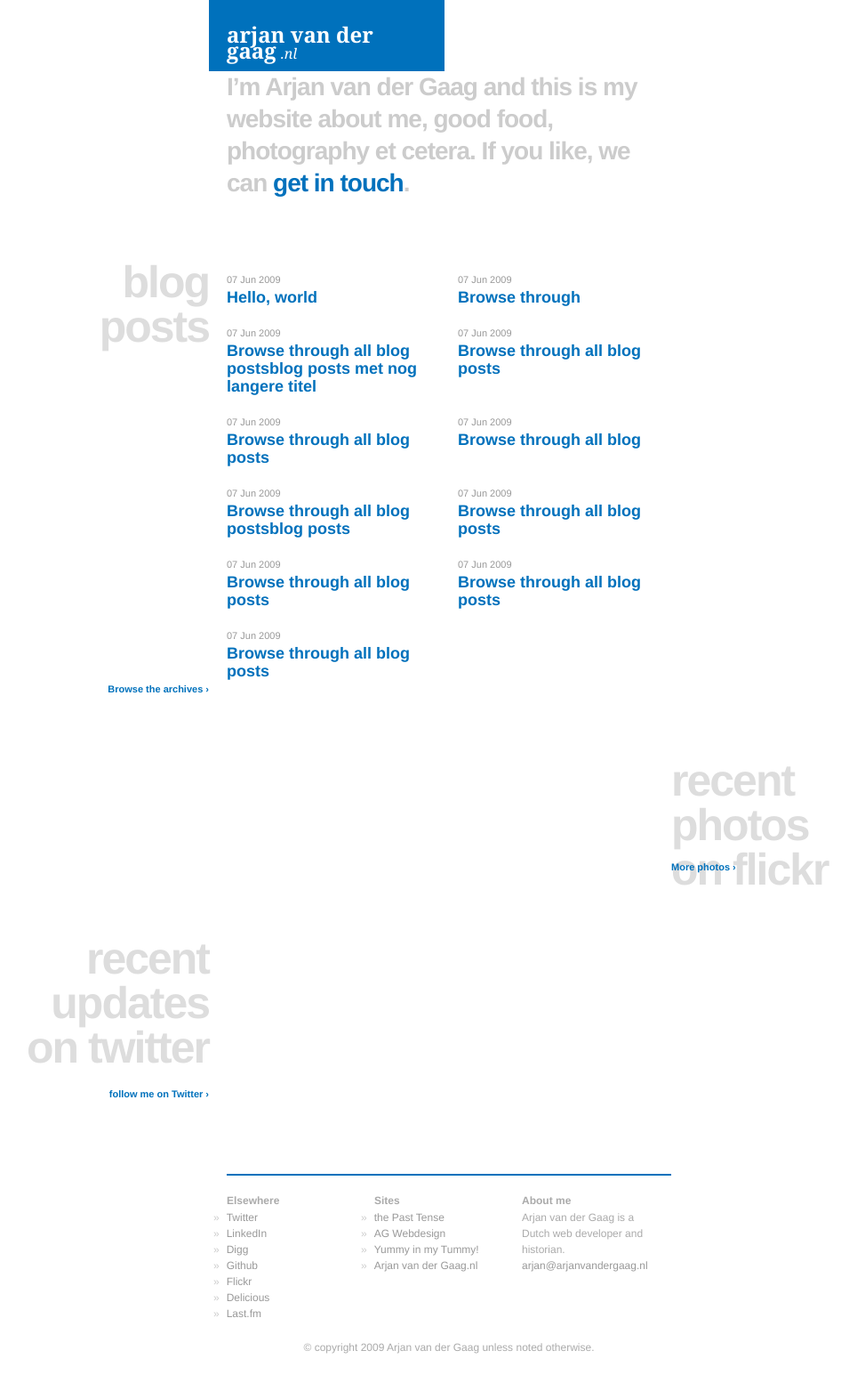
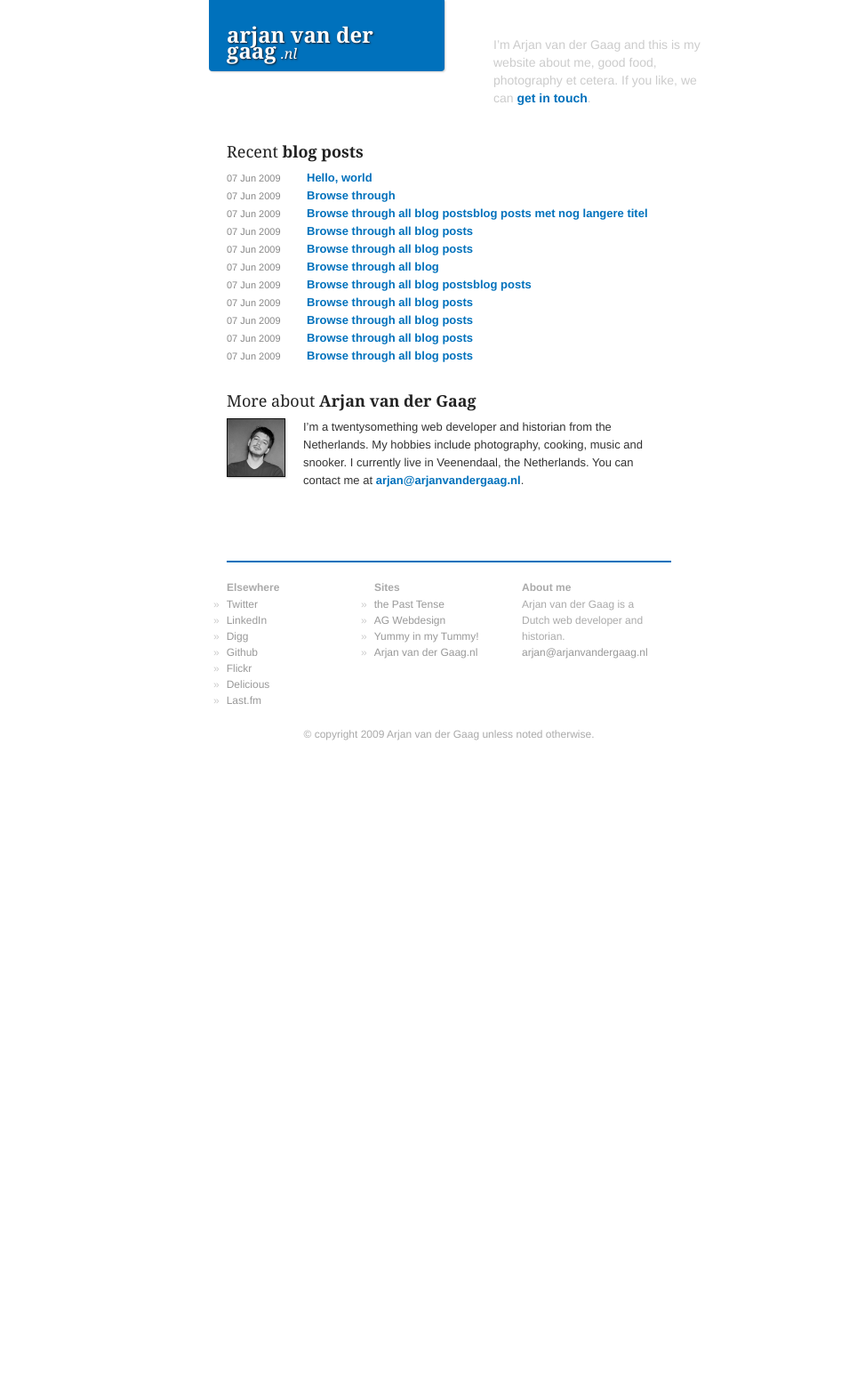
Before and after one commit to avdgaag/arjanvandergaag.nl, a Jekyll site: the page built from index.html, in a window 1280 px wide. Shown: the whole page at 89% size, without its empty margins (135-1099 px from the left). Built offline with Jekyll 4.4.1, drawn with Linux system fonts in a browser that asks for light colours; Markdown is read by kramdown in place of the engine named in the settings; after the commit the page ends 900 px from its top, so only the background shows below that.

Commit message:
Simplify lay-out

```diff
--- a/_config.yml
+++ b/_config.yml
@@ -2,7 +2,7 @@ destination: ./_site
 auto:        false
 lsi:         true
 server_port: 4000
-pygments:    false
+pygments:    true
 markdown:    maruku
 permalink:   date
 maruku:
--- a/_layouts/default.html
+++ b/_layouts/default.html
@@ -14,10 +14,9 @@
 
         <!-- Stylesheets, feed, favicon -->
         <link rel="stylesheet" href="/assets/screen.css" type="text/css" media="screen, projection">
-        <link rel="stylesheet" href="/assets/syntax.css" type="text/css" media="screen, projection">
         <link rel="stylesheet" href="/assets/print.css" type="text/css" media="print">
-        <link rel="alternate" type="application/rss+xml" title="Arjanvandergaag.nl RSS Feed" href="/atom.xml">
-        <link href="/assets/images/favicon.ico" rel="Shortcut Icon" type="image/ico">
+        <link rel="alternate" type="application/atom+xml" title="Arjanvandergaag.nl Atom Feed" href="/atom.xml">
+        <link href="/assets/favicon.png" rel="icon" type="image/png">
 
         <!-- OpenID -->
         <link rel="openid.server" href="http://www.myopenid.com/server" />
@@ -26,7 +25,7 @@
         <link rel="openid2.provider" href="http://www.myopenid.com/server" />
         <meta http-equiv="X-XRDS-Location" content="http://www.myopenid.com/xrds?username=avdgaag.myopenid.com" />
     </head>
-    <body class="{{ page.kind }}">
+    <body>
         <div id="site">
             <div id="header">
                 <div id="branding">
@@ -44,37 +43,6 @@
                 <div id="main">
                     {{ content }}
                 </div><!-- /main -->
-
-                {% if page.hide_sidebar != true %}
-                {% assign tweets = 1 %}
-                <div id="sidebar">
-
-                    <div id="subscribe_module" class="module">
-                        <div class="header">
-                            <h4>Subscribe</h4>
-                        </div>
-                        <div class="body">
-                            <a href="/atom.xml" title="Subscribe to updates on this blog" rel="alternate">Subscribe to updates</a>
-                        </div>
-                    </div><!-- /subscribe_module -->
-
-
-                    <div id="twitter_module" class="module">
-                        <div class="header">
-                            <h4>Currently on Twitter</h4>
-                        </div>
-                        <div class="body">
-                            <ul id="twitter_update_list"></ul>
-                        </div>
-                        <div class="footer">
-                            <a href="http://twitter.com/avdgaag">More updates &rsaquo;</a>
-                        </div>
-                    </div><!-- /twitter_module -->
-
-                </div><!-- /sidebar -->
-                {% else %}
-                    {% assign tweets = 3 %}
-                {% endif %}
             </div><!-- /content -->
             <div id="footer">
                 <hr>
@@ -108,8 +76,5 @@
                 <p>&copy; copyright 2009 Arjan van der Gaag unless noted otherwise.</p>
             </div><!-- /footer -->
         </div><!-- /site -->
-
-        <script type="text/javascript" src="http://twitter.com/javascripts/blogger.js"></script>
-        <script type="text/javascript" src="http://twitter.com/statuses/user_timeline/avdgaag.json?callback=twitterCallback2&amp;count={{ tweets }}"></script>
     </body>
 </html>
--- a/assets/screen.css
+++ b/assets/screen.css
@@ -226,7 +226,8 @@ body {
 
     h3 {
         font-size: 14px;
-        margin:  20px 0 0;
+        margin:  30px 0 -10px;
+        font-style: italic;
     }
 
     h4 {
@@ -263,7 +264,7 @@ body {
 		color: #aaa;
 	}
 
-	#title a {
+	#title a, #title a:visited {
 		position: absolute;
 		display: block;
 		top: -40px;
@@ -276,6 +277,14 @@ body {
 		text-transform: lowercase;
 		width: 225px;
 		color: #fff;
+		text-shadow: #1a1c25 1px 1px 2px;
+		-webkit-border-bottom-right-radius: 4px;
+		-webkit-border-bottom-left-radius: 4px;
+        -webkit-box-shadow: 1px 1px 2px #ccc;
+	}
+
+	#title a:hover {
+		color: #cde0f1;
 	}
 
 	#title small {
@@ -306,19 +315,31 @@ body {
         color: #666;
     }
 
+    blockquote.pull {
+		font-size: 20px;
+		font-weight: bold;
+		letter-spacing: -1px;
+		color: #999;
+		line-height: 30px;
+		float: right;
+		width: 300px;
+		margin: 20px -100px 20px 100px;
+	}
+
     blockquote > *:first-child:before {
         content: "\201C";
         display: block;
         font-size: 2.5em;
-        margin: 1em 0 -.5em -.62em;
+        margin: .9em 0 -.9em -.62em;
         font-family: Georgia, Palatino, "Palatino Linotype", Times, "Times New Roman", serif;
         padding-right: .2em;
         color: #aaa;
         line-height: 0;
     }
 
-    .safari blockquote > *:first-child:before {
-        margin: .9em 0 -.9em -.62em;
+    blockquote.pull > *:first-child:before {
+		margin: .5em 0 -.8em -.75em;
+		color: #ccc;
 	}
 
     pre {
@@ -326,8 +347,9 @@ body {
         background: #f6f6f6;
         color: #888;
         padding: 10px;
-        margin: 20px 0;
+        margin: 20px -10px;
         -webkit-border-radius: 5px;
+        -webkit-box-shadow: 1px 1px 2px #ccc;
     }
 
 /* @end */
@@ -432,215 +454,124 @@ body {
     #content dd {
         margin-left: 20px;
     }
-/* @end */
 
-/* @group Modules */
+    #content ol.posts {
+		list-style: none;
+		margin: 20px 0;
+	}
 
-	.module {
+	#content ol.posts span {
+		font-size: 11px;
+		color: #888;
+		display: block;
+		float: left;
+		width: 70px;
+		margin: 0 20px 0 -90px;
 		position: relative;
 	}
 
-	.module .footer {
-		font-size: 11px;
-		text-align: right;
+	#content ol.posts li {
+		clear: left;
+		padding-left: 90px;
+	}
+/* @end */
+
+/* @group Photos */
+
+	div.photo.left, img.left {
+	    float: left;
+	    margin: 20px 20px 20px 0;
 	}
 
-	/* @group Extra-large modules on the frontpage */
-
-		.module.xl {
-			margin: 80px 0;
+	div.photo.right, img.right {
+	    float: right;
+	    margin: 20px 0 20px 20px;
 	}
 
-		.module.xl h2 {
-			font: bold 50px/50px Helvetica Neue, Arial, sans-serif;
-			margin: 0;
-			letter-spacing: -2px;
-			color: #ddd;
-			text-transform: lowercase;
+	div.photo.full, img.full {
+	    clear: both;
+	    display: block;
+	    text-align: center;
+	    margin: 20px auto;
 	}
 
-		.module.xl .header,
-		.module.xl .footer {
-			position: absolute;
-			width: 220px;
-			text-align: right;
-			right: 520px;
-			top: -12px;
+	img.bordered {
+	    border: 1px solid #111;
+        -webkit-box-shadow: 1px 1px 2px #ccc;
 	}
 
-		.module.xl.alt .header,
-		.module.xl.alt .footer {
-			text-align: left;
-			left: 500px;
-		}
-
-		.module.xl .footer {
-			top: auto;
-			bottom: 0;
-		}
-
-		.module.xl .body {
-			min-height: 120px;
-		}
-
-		.module.xl .body:after {
-			content: ".";
-			clear: both;
-			height: 0px;
-			visibility: hidden;
-			display: block;
+	div.photo p {
+	    /*
+	     * photo caption
+	     */
+	    margin: 0;
+	    font-size: .8571em;
+	    color: #999;
 	}
 
 /* @end */
 
-	/* @group Subscribe module */
+/* @group Syntax */
 
-		#subscribe_module {
-			margin: 0 0 20px 0;
-		}
-
-		#subscribe_module .header, #subscribe_module .footer {
-			display: none;
-		}
-
-		#subscribe_module a {
-			display: block;
-			background: url(/assets/feed.png) no-repeat 5px 7px;
-			margin: -5px;
-			padding: 8px 5px 7px 45px;
-			line-height: 15px;
-			text-shadow: #eee 1px 1px 1px;
-		}
-
-		#subscribe_module a:hover {
-			background-color: #e6e6e6;
-			-webkit-border-radius: 3px;
-		}
+.highlight  { background: #ffffff; }
+.highlight .c { color: #999988; font-style: italic } /* Comment */
+.highlight .err { color: #a61717; background-color: #e3d2d2 } /* Error */
+.highlight .k { font-weight: bold } /* Keyword */
+.highlight .o { font-weight: bold } /* Operator */
+.highlight .cm { color: #999988; font-style: italic } /* Comment.Multiline */
+.highlight .cp { color: #999999; font-weight: bold } /* Comment.Preproc */
+.highlight .c1 { color: #999988; font-style: italic } /* Comment.Single */
+.highlight .cs { color: #999999; font-weight: bold; font-style: italic } /* Comment.Special */
+.highlight .gd { color: #000000; background-color: #ffdddd } /* Generic.Deleted */
+.highlight .gd .x { color: #000000; background-color: #ffaaaa } /* Generic.Deleted.Specific */
+.highlight .ge { font-style: italic } /* Generic.Emph */
+.highlight .gr { color: #aa0000 } /* Generic.Error */
+.highlight .gh { color: #999999 } /* Generic.Heading */
+.highlight .gi { color: #000000; background-color: #ddffdd } /* Generic.Inserted */
+.highlight .gi .x { color: #000000; background-color: #aaffaa } /* Generic.Inserted.Specific */
+.highlight .go { color: #888888 } /* Generic.Output */
+.highlight .gp { color: #555555 } /* Generic.Prompt */
+.highlight .gs { font-weight: bold } /* Generic.Strong */
+.highlight .gu { color: #aaaaaa } /* Generic.Subheading */
+.highlight .gt { color: #aa0000 } /* Generic.Traceback */
+.highlight .kc { font-weight: bold } /* Keyword.Constant */
+.highlight .kd { font-weight: bold } /* Keyword.Declaration */
+.highlight .kp { font-weight: bold } /* Keyword.Pseudo */
+.highlight .kr { font-weight: bold } /* Keyword.Reserved */
+.highlight .kt { color: #445588; font-weight: bold } /* Keyword.Type */
+.highlight .m { color: #009999 } /* Literal.Number */
+.highlight .s { color: #d14 } /* Literal.String */
+.highlight .na { color: #008080 } /* Name.Attribute */
+.highlight .nb { color: #0086B3 } /* Name.Builtin */
+.highlight .nc { color: #445588; font-weight: bold } /* Name.Class */
+.highlight .no { color: #008080 } /* Name.Constant */
+.highlight .ni { color: #800080 } /* Name.Entity */
+.highlight .ne { color: #990000; font-weight: bold } /* Name.Exception */
+.highlight .nf { color: #990000; font-weight: bold } /* Name.Function */
+.highlight .nn { color: #555555 } /* Name.Namespace */
+.highlight .nt { color: #000080 } /* Name.Tag */
+.highlight .nv { color: #008080 } /* Name.Variable */
+.highlight .ow { font-weight: bold } /* Operator.Word */
+.highlight .w { color: #bbbbbb } /* Text.Whitespace */
+.highlight .mf { color: #009999 } /* Literal.Number.Float */
+.highlight .mh { color: #009999 } /* Literal.Number.Hex */
+.highlight .mi { color: #009999 } /* Literal.Number.Integer */
+.highlight .mo { color: #009999 } /* Literal.Number.Oct */
+.highlight .sb { color: #d14 } /* Literal.String.Backtick */
+.highlight .sc { color: #d14 } /* Literal.String.Char */
+.highlight .sd { color: #d14 } /* Literal.String.Doc */
+.highlight .s2 { color: #d14 } /* Literal.String.Double */
+.highlight .se { color: #d14 } /* Literal.String.Escape */
+.highlight .sh { color: #d14 } /* Literal.String.Heredoc */
+.highlight .si { color: #d14 } /* Literal.String.Interpol */
+.highlight .sx { color: #d14 } /* Literal.String.Other */
+.highlight .sr { color: #009926 } /* Literal.String.Regex */
+.highlight .s1 { color: #d14 } /* Literal.String.Single */
+.highlight .ss { color: #990073 } /* Literal.String.Symbol */
+.highlight .bp { color: #999999 } /* Name.Builtin.Pseudo */
+.highlight .vc { color: #008080 } /* Name.Variable.Class */
+.highlight .vg { color: #008080 } /* Name.Variable.Global */
+.highlight .vi { color: #008080 } /* Name.Variable.Instance */
+.highlight .il { color: #009999 } /* Literal.Number.Integer.Long */
 
 /* @end */
-
-	/* @group Twitter module */
-
-		#twitter_module li {
-			margin: 10px 0;
-			font-size: 11px;
-			line-height: 16px;
-		}
-
-		#twitter_module ul {
-			margin: 0;
-			list-style: none;
-		}
-
-		.frontpage #twitter_module .body {
-			min-height: 175px;
-		}
-
-		.frontpage #twitter_module li {
-			margin: 20px 0;
-			font-size: 12px;
-			line-height: 20px;
-		}
-
-		.frontpage #twitter_module span {
-			background: #eee;
-			display: block;
-			padding: 5px;
-			-webkit-border-radius: 5px
-		}
-
-		.frontpage #twitter_module .body a {
-			display: block;
-			padding: 5px 25px;
-		}
-
-		.frontpage #twitter_module li:nth-child(2) {
-			opacity: .75;
-		}
-
-		.frontpage #twitter_module li:nth-child(3) {
-			opacity: .5;
-		}
-
-	/* @end */
-
-	/* @group Flickr module */
-
-		#flickr_module .flickr_badge_image {
-			width: 87px;
-			float: left;
-			margin-right: 11px;
-		}
-
-		#flickr_module #flickr_badge_image1 {
-			width: 320px;
-			margin-right: 10px;
-		}
-
-		#flickr_module #flickr_badge_image2,
-		#flickr_module #flickr_badge_image3 {
-			width: 150px;
-			margin-bottom: 10px;
-		}
-
-		#flickr_module .flickr_badge_image a {
-			border: 1px solid #333;
-			display: block;
-			position: relative;
-			padding-bottom: 66%;
-			height: 0;
-			opacity: .75;
-		}
-
-		#flickr_module .flickr_badge_image a:hover {
-			opacity: 1;
-		}
-
-		#flickr_module .flickr_badge_image img {
-			position: absolute;
-			top: 0;
-			left: 0;
-			width: 100%;
-			height: 100%;
-		}
-
-	/* @end */
-
-	/* @group Archives module */
-
-		#archives_module ol {
-			list-style: none;
-			margin: 0 0 0 -20px;
-			font-size: 18px;
-		}
-
-		#archives_module span {
-			display: block;
-			font-size: 11px;
-			color: #999;
-		}
-
-		#archives_module li {
-			position: relative;
-			margin: 0 0 20px 20px;
-			width: 240px;
-			float: left;
-		}
-
-		#archives_module .body a {
-			display: block;
-			margin: -25px -5px -5px -5px;
-			padding: 25px 5px 5px 5px;
-			-webkit-border-radius: 5px;
-		}
-
-		#archives_module .body a:hover {
-			background: #f6f6f6;
-		}
-
-		#archives_module li:nth-child(2n+1) {
-			clear: left;
-		}
-	/* @end */
-
-/* @end */
--- a/assets/syntax.css
+++ /dev/null
@@ -1,60 +0,0 @@
-.highlight  { background: #ffffff; }
-.highlight .c { color: #999988; font-style: italic } /* Comment */
-.highlight .err { color: #a61717; background-color: #e3d2d2 } /* Error */
-.highlight .k { font-weight: bold } /* Keyword */
-.highlight .o { font-weight: bold } /* Operator */
-.highlight .cm { color: #999988; font-style: italic } /* Comment.Multiline */
-.highlight .cp { color: #999999; font-weight: bold } /* Comment.Preproc */
-.highlight .c1 { color: #999988; font-style: italic } /* Comment.Single */
-.highlight .cs { color: #999999; font-weight: bold; font-style: italic } /* Comment.Special */
-.highlight .gd { color: #000000; background-color: #ffdddd } /* Generic.Deleted */
-.highlight .gd .x { color: #000000; background-color: #ffaaaa } /* Generic.Deleted.Specific */
-.highlight .ge { font-style: italic } /* Generic.Emph */
-.highlight .gr { color: #aa0000 } /* Generic.Error */
-.highlight .gh { color: #999999 } /* Generic.Heading */
-.highlight .gi { color: #000000; background-color: #ddffdd } /* Generic.Inserted */
-.highlight .gi .x { color: #000000; background-color: #aaffaa } /* Generic.Inserted.Specific */
-.highlight .go { color: #888888 } /* Generic.Output */
-.highlight .gp { color: #555555 } /* Generic.Prompt */
-.highlight .gs { font-weight: bold } /* Generic.Strong */
-.highlight .gu { color: #aaaaaa } /* Generic.Subheading */
-.highlight .gt { color: #aa0000 } /* Generic.Traceback */
-.highlight .kc { font-weight: bold } /* Keyword.Constant */
-.highlight .kd { font-weight: bold } /* Keyword.Declaration */
-.highlight .kp { font-weight: bold } /* Keyword.Pseudo */
-.highlight .kr { font-weight: bold } /* Keyword.Reserved */
-.highlight .kt { color: #445588; font-weight: bold } /* Keyword.Type */
-.highlight .m { color: #009999 } /* Literal.Number */
-.highlight .s { color: #d14 } /* Literal.String */
-.highlight .na { color: #008080 } /* Name.Attribute */
-.highlight .nb { color: #0086B3 } /* Name.Builtin */
-.highlight .nc { color: #445588; font-weight: bold } /* Name.Class */
-.highlight .no { color: #008080 } /* Name.Constant */
-.highlight .ni { color: #800080 } /* Name.Entity */
-.highlight .ne { color: #990000; font-weight: bold } /* Name.Exception */
-.highlight .nf { color: #990000; font-weight: bold } /* Name.Function */
-.highlight .nn { color: #555555 } /* Name.Namespace */
-.highlight .nt { color: #000080 } /* Name.Tag */
-.highlight .nv { color: #008080 } /* Name.Variable */
-.highlight .ow { font-weight: bold } /* Operator.Word */
-.highlight .w { color: #bbbbbb } /* Text.Whitespace */
-.highlight .mf { color: #009999 } /* Literal.Number.Float */
-.highlight .mh { color: #009999 } /* Literal.Number.Hex */
-.highlight .mi { color: #009999 } /* Literal.Number.Integer */
-.highlight .mo { color: #009999 } /* Literal.Number.Oct */
-.highlight .sb { color: #d14 } /* Literal.String.Backtick */
-.highlight .sc { color: #d14 } /* Literal.String.Char */
-.highlight .sd { color: #d14 } /* Literal.String.Doc */
-.highlight .s2 { color: #d14 } /* Literal.String.Double */
-.highlight .se { color: #d14 } /* Literal.String.Escape */
-.highlight .sh { color: #d14 } /* Literal.String.Heredoc */
-.highlight .si { color: #d14 } /* Literal.String.Interpol */
-.highlight .sx { color: #d14 } /* Literal.String.Other */
-.highlight .sr { color: #009926 } /* Literal.String.Regex */
-.highlight .s1 { color: #d14 } /* Literal.String.Single */
-.highlight .ss { color: #990073 } /* Literal.String.Symbol */
-.highlight .bp { color: #999999 } /* Name.Builtin.Pseudo */
-.highlight .vc { color: #008080 } /* Name.Variable.Class */
-.highlight .vg { color: #008080 } /* Name.Variable.Global */
-.highlight .vi { color: #008080 } /* Name.Variable.Instance */
-.highlight .il { color: #009999 } /* Literal.Number.Integer.Long */
--- a/index.html
+++ b/index.html
@@ -4,13 +4,8 @@ title: Arjan van der Gaag
 kind: frontpage
 hide_sidebar: true
 ---
-
-<div id="archives_module" class="module xl">
-    <div class="header">
-        <h2>Blog posts</h2>
-    </div>
-    <div class="body">
-        <ol>
+<h2>Recent <strong>blog posts</strong></h2>
+<ol class="posts">
 {% for post in site.posts %}
     <li><span>{{ post.date | date_to_string }}</span> <a href="{{ post.url }}">{{post.title}}</a></li>
 {% endfor %}
@@ -25,32 +20,9 @@ hide_sidebar: true
     <li><span>07 Jun 2009</span> <a href="http://some-site.com/">Browse through all blog posts</a></li>
     <li><span>07 Jun 2009</span> <a href="http://some-site.com/">Browse through all blog posts</a></li>
 </ol>
-    </div>
-    <div class="footer">
-        <a href="/archives" title="Browse through all blog posts" rel="index">Browse the archives &rsaquo;</a>
-    </div>
-</div>
 
-<div id="flickr_module" class="module xl alt">
-    <div class="header">
-        <h2>Recent photos on Flickr</h2>
-    </div>
-    <div class="body">
-        <script type="text/javascript" src="http://www.flickr.com/badge_code_v2.gne?count=8&amp;display=latest&amp;size=m&amp;layout=x&amp;source=user&amp;user=88712753%40N00"></script>
-    </div>
-    <div class="footer">
-        <a href="http://some-site.com/" title="Browse through all of my photos" rel="me external">More photos &rsaquo;</a>
-    </div>
-</div>
+<h2>More about <strong>Arjan van der Gaag</strong></h2>
 
-<div id="twitter_module" class="module xl">
-    <div class="header">
-        <h2>Recent updates on Twitter</h2>
-    </div>
-    <div class="body">
-        <ul id="twitter_update_list"></ul>
-    </div>
-    <div class="footer">
-        <a href="http://twitter.com/avdgaag" title="Go visit my Twitter profile" rel="external me">follow me on Twitter &rsaquo;</a>
-    </div>
-</div>
+<img src="assets/avatar.png" width="64" height="64" class="photo left bordered">
+
+<p>I&rsquo;m a twentysomething web developer and historian from the Netherlands. My hobbies include photography, cooking, music and snooker. I currently live in Veenendaal, the Netherlands. You can contact me at <a href="mailto:&#x61;&#x72;&#x6A;&#x61;&#x6E;&#x40;&#x61;&#x72;&#x6A;&#x61;&#x6E;&#x76;&#x61;&#x6E;&#x64;&#x65;&#x72;&#x67;&#x61;&#x61;&#x67;&#x2E;&#x6E;&#x6C;">&#x61;&#x72;&#x6A;&#x61;&#x6E;&#x40;&#x61;&#x72;&#x6A;&#x61;&#x6E;&#x76;&#x61;&#x6E;&#x64;&#x65;&#x72;&#x67;&#x61;&#x61;&#x67;&#x2E;&#x6E;&#x6C;</a>.</p>
```
Also changed, not shown: _layouts/post.html (+0 -16 lines), _posts/2009-06-07-hello-world.markdown (+16 -4 lines), assets/avatar.png (added), assets/favicon.png (added), assets/feed.png (deleted). Lines whose indentation alone changed are shown as unchanged.
